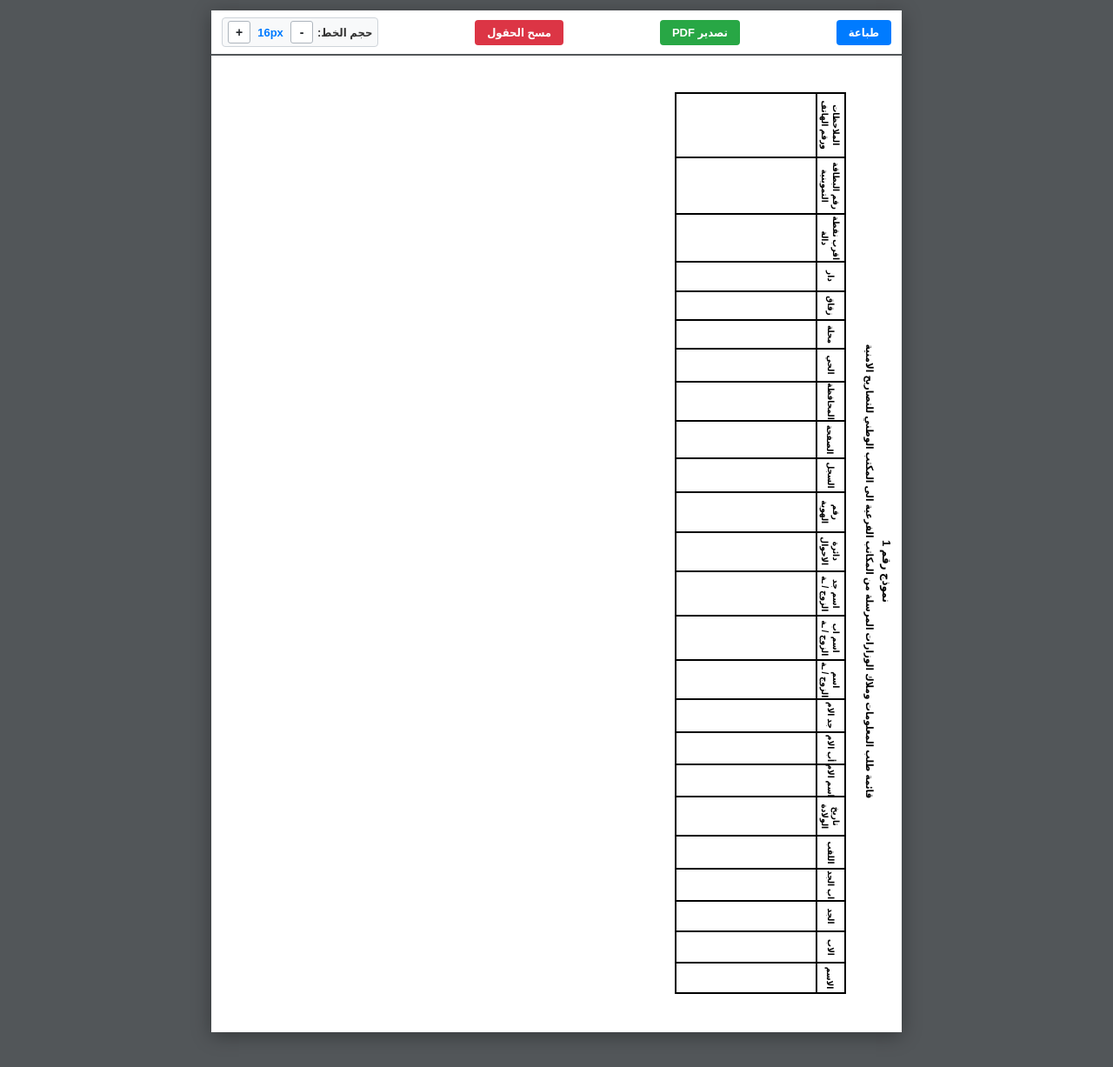
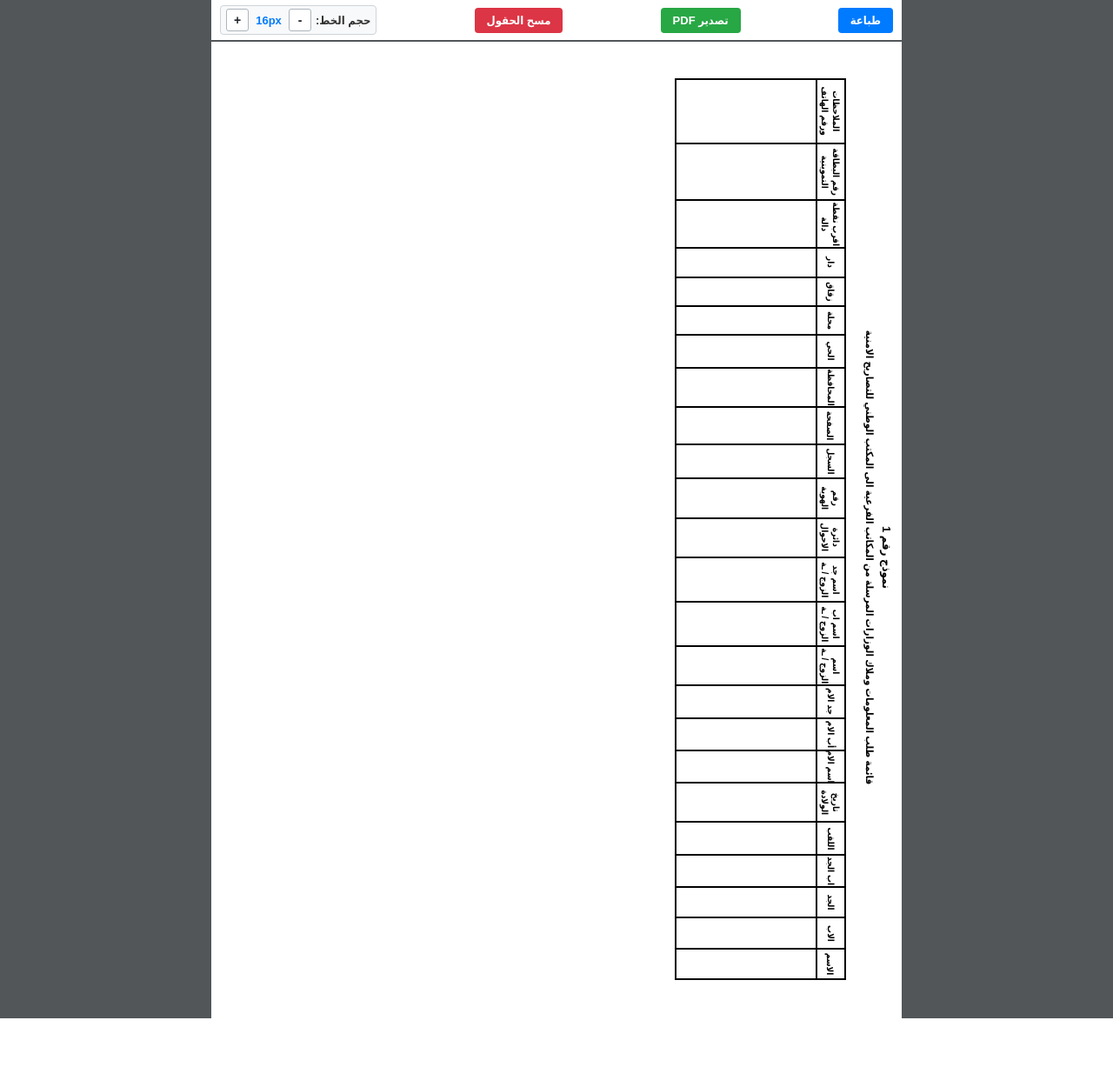
Before and after one commit to tasmg1/server, a FastAPI app: page / in a window 1280 px wide. Shown: the whole page at 87% size. After the commit the page ends 1171 px from the top, so only its background shows below. Run offline with FastAPI, Linux system fonts and the light colour scheme; parts of the project's set-up code (start-up, migrations or seed data) failed here and were passed over.

Commit message:
Update index.html

```diff
--- a/templates/index.html
+++ b/templates/index.html
@@ -2,8 +2,8 @@
 <html lang="ar" dir="rtl">
 <head>
     <meta charset="UTF-8">
-    <!-- ملاءمة الشاشة تلقائياً لظهور الورقة كاملة على جميع الهواتف -->
-    <meta name="viewport" content="width=820, user-scalable=yes">
+    <!-- تم ضبط الـ Viewport بناءً على طلبك مع السماح بالتكبير -->
+    <meta name="viewport" content="width=794, maximum-scale=5.0, user-scalable=yes">
     <title>نموذج رقم 1</title>
 
     <style>
@@ -15,7 +15,7 @@
             --title-right: -3mm;
             --label-width: 17%;
             --label-font-size: 10px;
-            --input-font-size: {{ font_size }}px;
+            --input-font-size: {{ font_size if font_size else 16 }}px;
             --title-font-size: 13px;
             --border-thickness: 2px;
         }
@@ -28,21 +28,15 @@
             -webkit-tap-highlight-color: transparent;
         }
 
-        html {
+        html, body {
             background-color: {{ '#ffffff' if is_pdf else '#525659' }};
-            min-height: 100%;
-            width: 100%;
-        }
-
-        body {
-            background-color: {{ '#ffffff' if is_pdf else '#525659' }};
-            margin: 0;
-            padding: {{ '0' if is_pdf else '12px 0 40px 0' }};
-            width: 100%;
-            display: flex;
-            flex-direction: column;
-            align-items: center;
-            justify-content: flex-start;
+            margin: 0 auto;
+            padding: 0;
+            width: 794px;
+            /* السماح بالتمرير الحر على جميع الهواتف */
+            overflow-x: auto;
+            overflow-y: auto;
+            -webkit-overflow-scrolling: touch;
         }
 
         .main-container {
@@ -50,10 +44,6 @@
             margin: 0 auto;
             padding: 0;
             background-color: #ffffff;
-            box-shadow: {{ 'none' if is_pdf else '0 4px 20px rgba(0,0,0,0.35)' }};
-            display: flex;
-            flex-direction: column;
-            align-items: center;
         }
 
         .controls {
@@ -64,7 +54,7 @@
             justify-content: space-between;
             gap: 6px;
             background: #ffffff;
-            padding: 8px 12px;
+            padding: 6px 10px;
             border-bottom: 2px solid #525659;
         }
 
@@ -241,6 +231,7 @@
             width: calc(100% - var(--label-width));
         }
 
+        /* دمج تنسيق النصوص للطباعة من الباكيند */
         .input-col input,
         .input-col textarea,
         .pdf-text-val {
@@ -297,7 +288,6 @@
                 height: 297mm !important;
                 margin: 0 !important;
                 padding: 0 !important;
-                box-shadow: none !important;
                 background: #ffffff !important;
             }
 
@@ -349,7 +339,6 @@
 <body>
 
     <div class="main-container">
-        <!-- شريط التحكم -->
         <div class="controls">
             <button type="button" class="btn-action btn-print" id="printBtn">طباعة</button>
             <button type="button" class="btn-action btn-pdf" id="pdfBtn">تصدير PDF</button>
@@ -358,7 +347,7 @@
             <div class="control-group">
                 <span>حجم الخط:</span>
                 <button type="button" class="btn-step" id="fontDecBtn">-</button>
-                <span class="val-display" id="disp-inputFont">{{ font_size }}px</span>
+                <span class="val-display" id="disp-inputFont">{{ font_size if font_size else 16 }}px</span>
                 <button type="button" class="btn-step" id="fontIncBtn">+</button>
             </div>
         </div>
@@ -374,6 +363,7 @@
             <div class="table-container" id="tableContainer">
                 <table class="unified-table">
                     <tbody>
+                        <!-- الماكرو المسؤول عن الرندرة الديناميكية للحقول (إدخال للمستخدم / نص ثابت للتصدير) -->
                         {% macro render_row(h, title1, title2, key, is_area=False) %}
                         <tr style="height: {{ h }}mm;">
                             <td class="label-col">
@@ -430,11 +420,12 @@
         </div>
     </div>
 
+    <!-- تفعيل الأكواد البرمجية للواجهة فقط للمستخدم، وليس للباكيند أثناء التصدير -->
     {% if not is_pdf %}
     <script>
         const STORAGE_INPUTS = 'security_form_saved_inputs';
         const STORAGE_FONT = 'security_form_font_size';
-        let currentInputFont = {{ font_size }};
+        let currentInputFont = {{ font_size if font_size else 16 }};
         let isExporting = false;
 
         window.addEventListener('DOMContentLoaded', () => {
@@ -444,35 +435,42 @@
                 el.addEventListener('input', saveFormData);
                 el.addEventListener('keyup', saveFormData);
                 el.addEventListener('change', saveFormData);
+                el.addEventListener('cut', () => setTimeout(saveFormData, 10));
+                el.addEventListener('paste', () => setTimeout(saveFormData, 10));
             });
 
-            document.getElementById('printBtn').addEventListener('click', function(e) {
+            window.addEventListener('keydown', (e) => {
+                if ((e.altKey && (e.key === 'c' || e.key === 'C' || e.key === 'ؤ')) ||
+                    (e.ctrlKey && e.shiftKey && (e.key === 'Delete' || e.key === 'Backspace'))) {
+                    e.preventDefault();
+                    clearSavedData();
+                }
+            });
+
+            const printBtn = document.getElementById('printBtn');
+            printBtn.onclick = function(e) {
                 e.preventDefault();
-                this.blur();
                 if (document.activeElement) document.activeElement.blur();
                 setTimeout(() => {
                     window.print();
                 }, 50);
-            });
+            };
 
-            document.getElementById('pdfBtn').addEventListener('click', function(e) {
+            const pdfBtn = document.getElementById('pdfBtn');
+            pdfBtn.onclick = function(e) {
                 e.preventDefault();
-                this.blur();
                 exportPDFBackend();
-            });
+            };
 
             document.getElementById('clearBtn').addEventListener('click', function() {
-                this.blur();
                 clearSavedData();
             });
 
             document.getElementById('fontDecBtn').addEventListener('click', function() {
-                this.blur();
                 adjustInputFont(-1);
             });
 
             document.getElementById('fontIncBtn').addEventListener('click', function() {
-                this.blur();
                 adjustInputFont(1);
             });
         });
@@ -529,13 +527,14 @@
             }
         }
 
+        // دالة التصدير الاحترافية التي تتصل بالباكيند (FastAPI)
         async function exportPDFBackend() {
             if (isExporting) return;
             isExporting = true;
 
             const btn = document.getElementById('pdfBtn');
             const originalText = btn.innerText;
-            btn.innerText = 'جاري التصدير...';
+            btn.innerText = 'جاري المعالجة...';
             btn.disabled = true;
 
             if (document.activeElement) document.activeElement.blur();
@@ -561,6 +560,7 @@
                 const fileName = 'نموذج_رقم_1.pdf';
                 const file = new File([blob], fileName, { type: 'application/pdf' });
 
+                // نظام المشاركة والحفظ الذكي للهواتف والحواسيب
                 if (navigator.canShare && navigator.canShare({ files: [file] })) {
                     await navigator.share({
                         files: [file],
```
